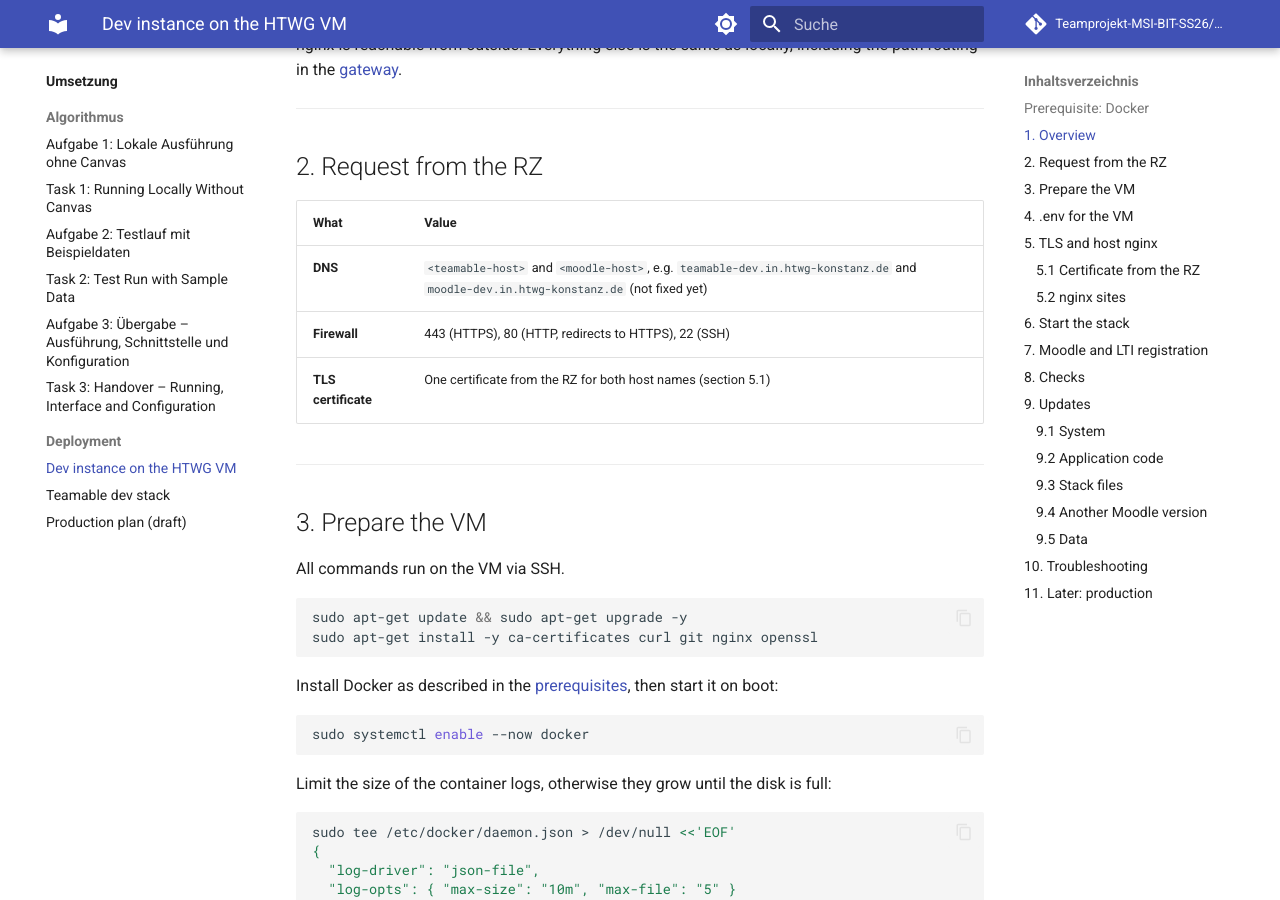
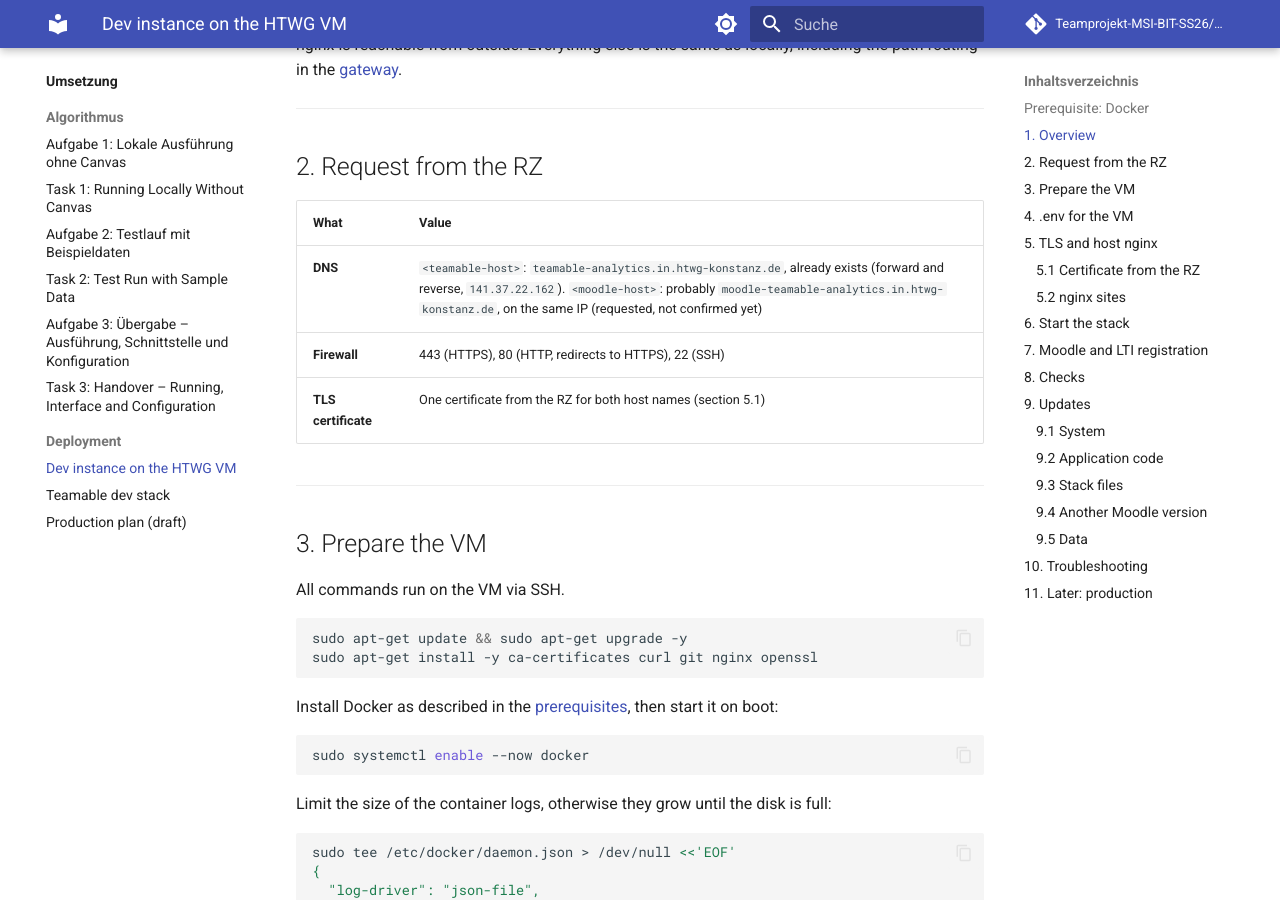
Before and after one commit to Teamprojekt-MSI-BIT-SS26/documentation, an MkDocs documentation site: the page built from docs/umsetzung/Deployment/backend-htwg-vm.md, in a window 1280 px wide and 900 px high, scrolled down 1661 px. Built offline with MkDocs 1.6.1 and Material for MkDocs 9.7.7, drawn with Linux system fonts in a browser that asks for light colours; comment, search, counter and statistics services are not loaded; some of the changed text lies outside the part shown.

Commit message:
Use the actual host names of the HTWG VM
teamable-analytics.in.htwg-konstanz.de already exists for Teamable;
moodle-teamable-analytics.in.htwg-konstanz.de is requested for Moodle.

Co-Authored-By: Claude Opus 5.5 <noreply@anthropic.com>

````diff
--- a/docs/umsetzung/Deployment/backend-htwg-vm.md
+++ b/docs/umsetzung/Deployment/backend-htwg-vm.md
@@ -71,7 +71,7 @@ The host nginx terminates TLS and forwards each host name to its container port.
 
 | What | Value |
 |---|---|
-| **DNS** | `<teamable-host>` and `<moodle-host>`, e.g. `teamable-dev.in.htwg-konstanz.de` and `moodle-dev.in.htwg-konstanz.de` (not fixed yet) |
+| **DNS** | `<teamable-host>`: `teamable-analytics.in.htwg-konstanz.de`, already exists (forward and reverse, `141.37.22.162`). `<moodle-host>`: probably `moodle-teamable-analytics.in.htwg-konstanz.de`, on the same IP (requested, not confirmed yet) |
 | **Firewall** | 443 (HTTPS), 80 (HTTP, redirects to HTTPS), 22 (SSH) |
 | **TLS certificate** | One certificate from the RZ for both host names (section 5.1) |
 
@@ -192,8 +192,8 @@ The private key never leaves the VM and never goes into a repository.
 The templates are in `teamable-dev-stack`. Copy them and set the two host names in the first lines; `sed` then replaces the placeholders `<teamable-host>` and `<moodle-host>` in the copy:
 
 ```bash
-TEAMABLE_HOST=teamable-dev.in.htwg-konstanz.de   # your host names (section 2)
-MOODLE_HOST=moodle-dev.in.htwg-konstanz.de
+TEAMABLE_HOST=teamable-analytics.in.htwg-konstanz.de          # host names from section 2
+MOODLE_HOST=moodle-teamable-analytics.in.htwg-konstanz.de
 
 cd /opt/teamable/teamable-dev-stack
 sudo cp teamable-proxy.conf /etc/nginx/snippets/teamable-proxy.conf
````
